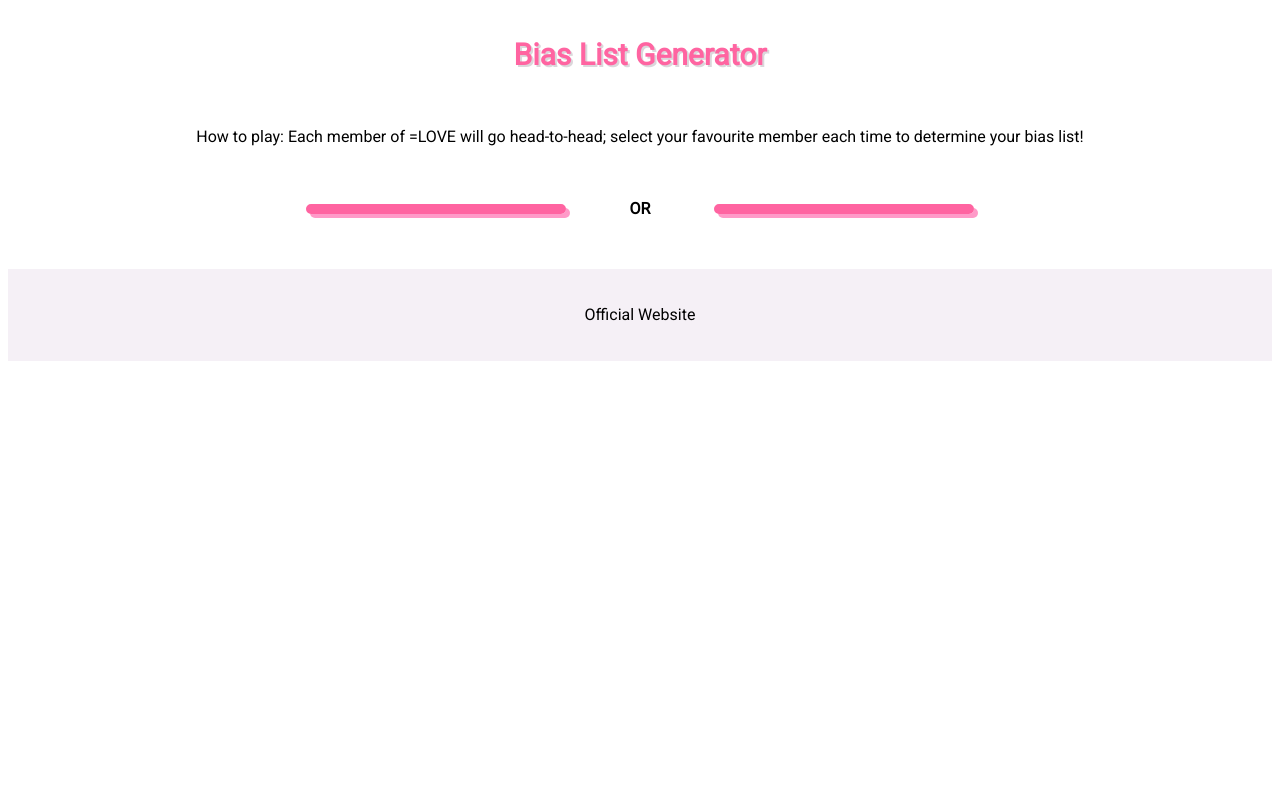
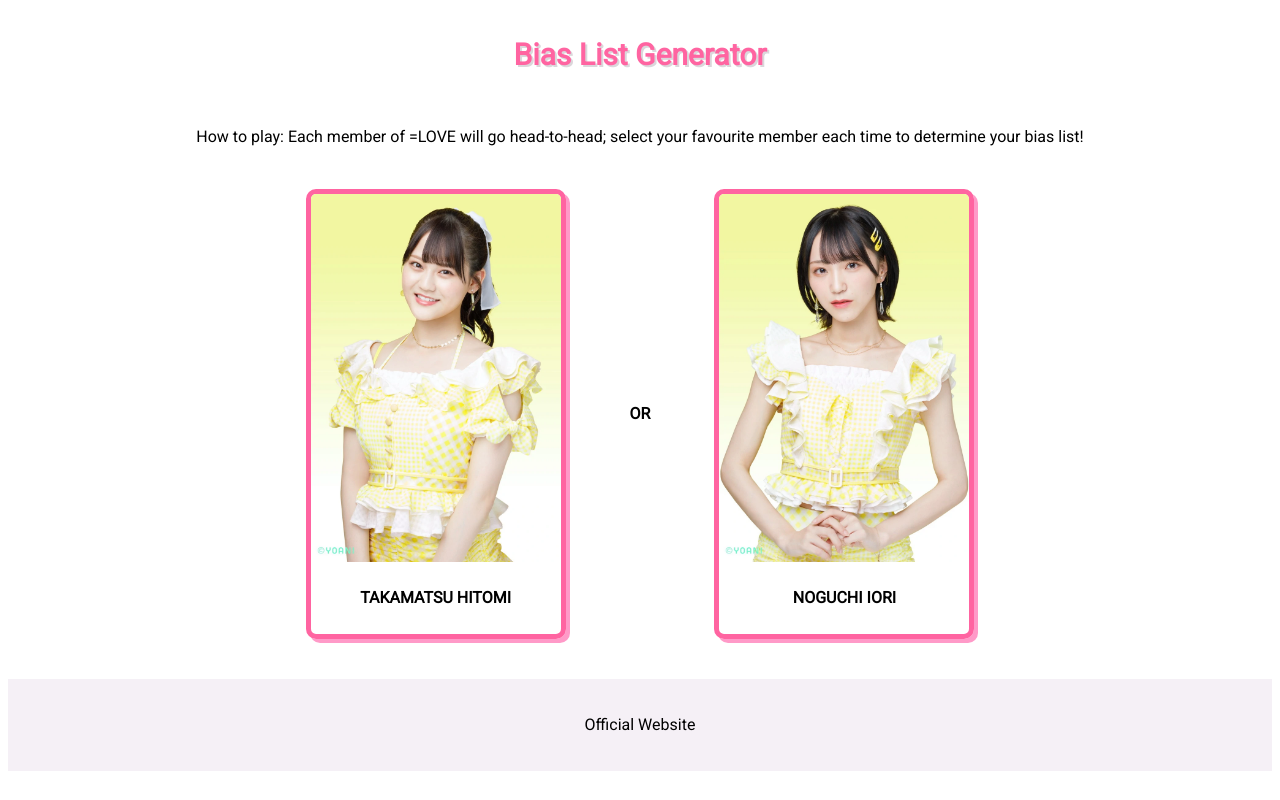
Before and after one commit to calyston/equallove-bias-list-generator, a React (Create React App) app: page / in a window 1280 px wide. Built offline with nearby package versions, Linux system fonts and the light colour scheme.

Commit message:
feat: display name and photos of members in options

```diff
--- a/src/components/Sorter.js
+++ b/src/components/Sorter.js
@@ -70,11 +70,17 @@
       {/* Determining which Section Displays */}
       {!sortingComplete ?
         <section id="question-container" >
-          <figure id="optionA">
-          </figure>
+          {newOption &&
+            <figure id="optionA">
+              <img src={newOption.photo} alt='#' />
+              <p>{newOption.name}</p>
+            </figure>}
           <span>or</span>
-          <figure id="optionB">
-          </figure>
+          {resultsList[0] &&
+            <figure id="optionB">
+              <img src={resultsList[midPointIndex].photo} alt='#' />
+              <p>{resultsList[midPointIndex].name}</p>
+            </figure>}
         </section>
         :
         <section id="results-container">
```
